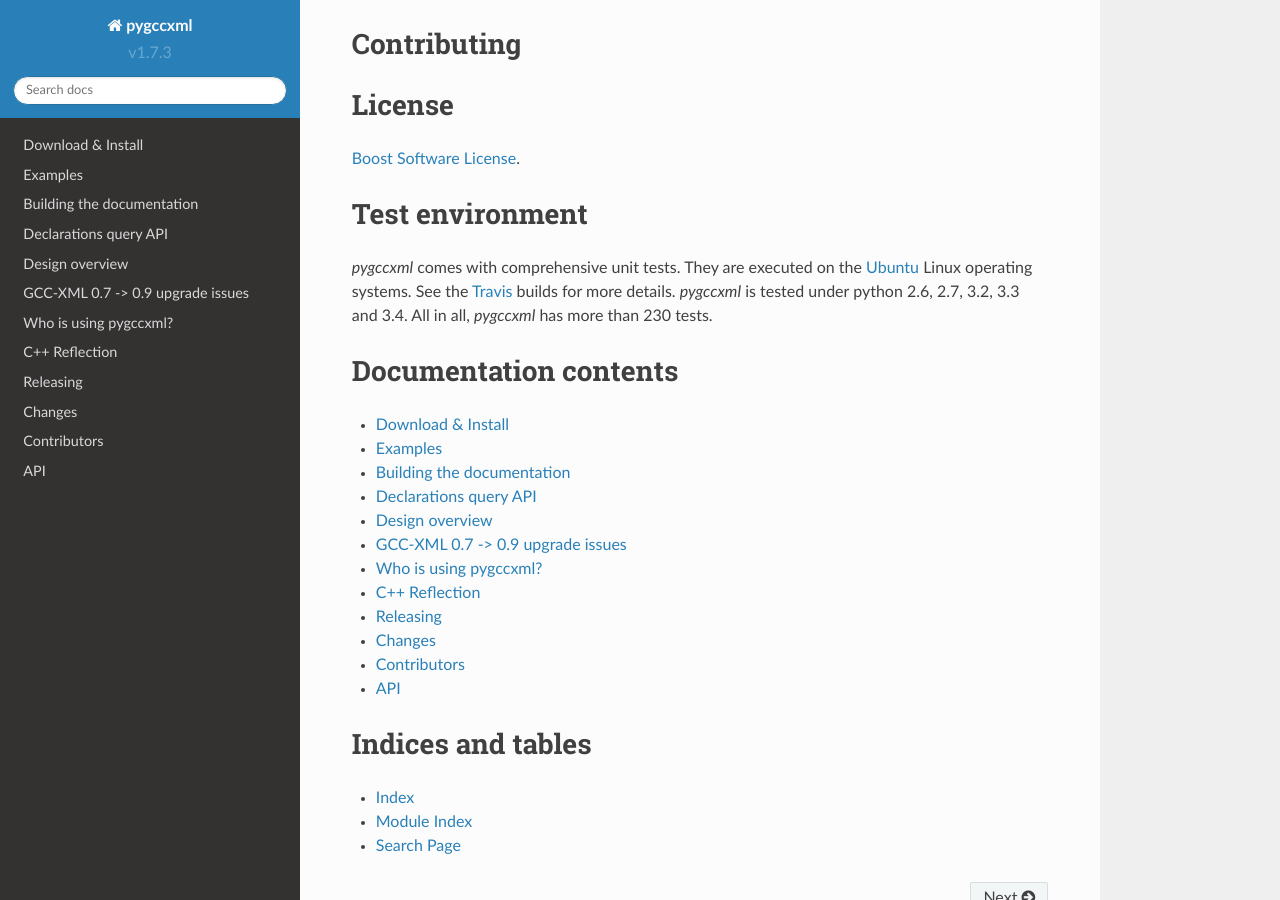
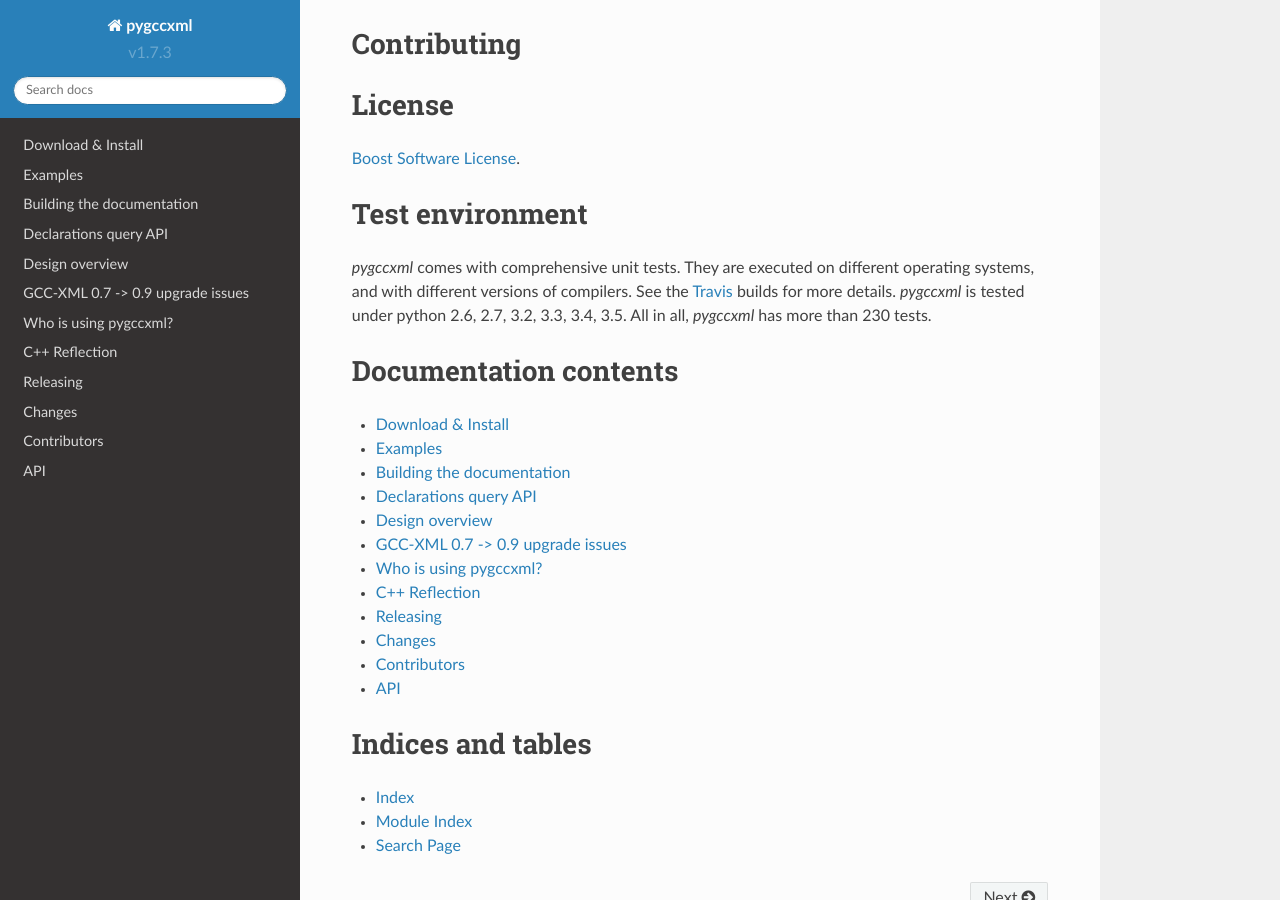
Before and after one commit to CastXML/pygccxml, a Sphinx documentation site: the page built from docs/index.rst, in a window 1280 px wide and 900 px high, scrolled down 689 px. Built offline with Sphinx 7.4.7 and the Read the Docs theme 2.0.0, drawn with Linux system fonts in a browser that asks for light colours.

Commit message:
Remove unused links; update test environment description

```diff
--- a/docs/index.rst
+++ b/docs/index.rst
@@ -38,9 +38,9 @@
 Test environment
 ================
 
-`pygccxml` comes with comprehensive unit tests. They are executed on the `Ubuntu`_ Linux operating systems.
-See the `Travis`_ builds for more details. `pygccxml` is tested under python 2.6, 2.7, 3.2, 3.3 and 3.4.
-All in all, `pygccxml` has more than 230 tests.
+`pygccxml` comes with comprehensive unit tests. They are executed on different operating systems,
+and with different versions of compilers. See the `Travis`_ builds for more details.
+`pygccxml` is tested under python 2.6, 2.7, 3.2, 3.3, 3.4, 3.5. All in all, `pygccxml` has more than 230 tests.
 
 
 Documentation contents
@@ -62,13 +62,7 @@
    credits
    apidocs/api
 
-.. _`WSDL`: http://www.w3.org/TR/wsdl
-.. _`SourceForge`: http://sourceforge.net/index.php
-.. _`Docutils`: http://docutils.sourceforge.net
-.. _`Python`: http://www.python.org
-.. _`GCC-XML`: http://www.gccxml.org
 .. _`Boost Software License`: http://boost.org/more/license_info.html
-.. _`Ubuntu`: http://www.ubuntu.com/
 .. _`Travis`: https://travis-ci.org/gccxml/pygccxml/builds
 .. _`boost::type_traits` : http://www.boost.org/libs/type_traits/index.html
 
```
